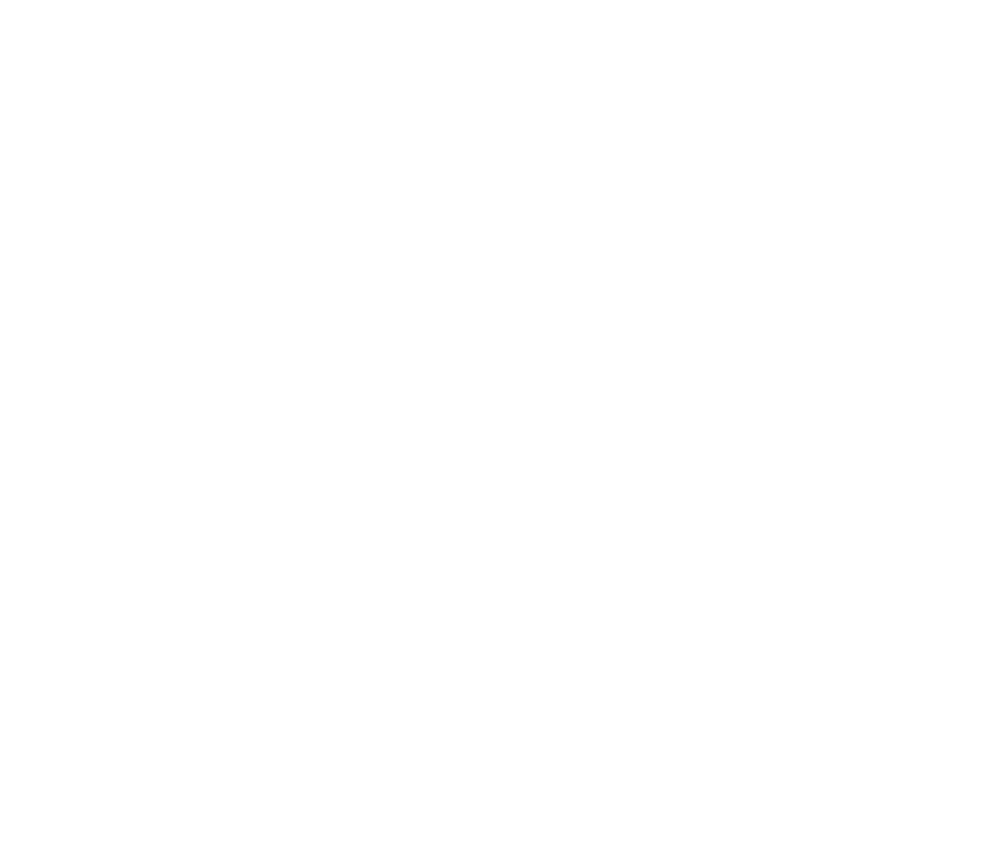
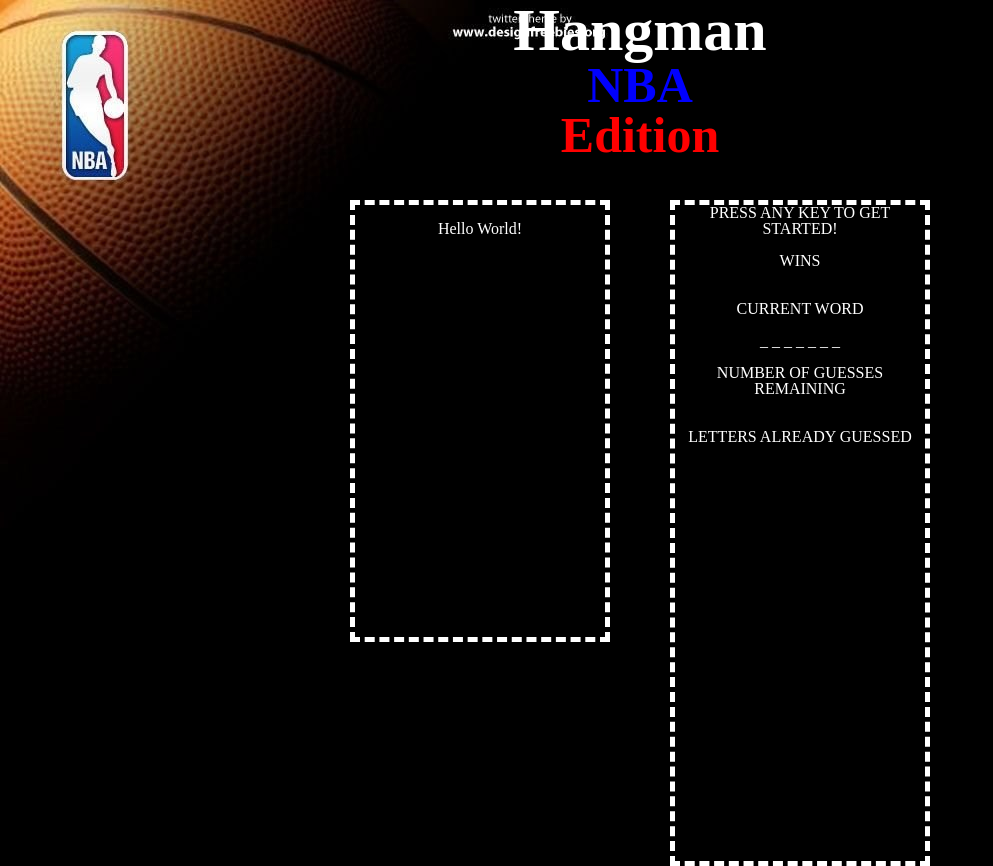
Before and after one commit to dmoralesx24/Word-Guess-Game, a plain HTML site: page index.html in a window 1280 px wide. Shown: the whole page, without its empty margins (0-993 px from the left). Before the commit the page ends 800 px from the top, so only its background shows below. Drawn offline with Linux system fonts and the light colour scheme.

Commit message:
finished the javascript portion for the most part got some left over touch ups to make and with the css

```diff
--- /dev/null
+++ b/assets/css/reset.css
@@ -0,0 +1,43 @@
+html, body, div, span, applet, object, iframe,
+h1, h2, h3, h4, h5, h6, p, blockquote, pre,
+a, abbr, acronym, address, big, cite, code,
+del, dfn, em, img, ins, kbd, q, s, samp,
+small, strike, strong, sub, sup, tt, var,
+b, u, i, center,
+dl, dt, dd, ol, ul, li,
+fieldset, form, label, legend,
+table, caption, tbody, tfoot, thead, tr, th, td,
+article, aside, canvas, details, embed,
+figure, figcaption, footer, header, hgroup,
+menu, nav, output, ruby, section, summary,
+time, mark, audio, video {
+	margin: 0;
+	padding: 0;
+	border: 0;
+	font-size: 100%;
+	font: inherit;
+	vertical-align: baseline;
+}
+/* HTML5 display-role reset for older browsers */
+article, aside, details, figcaption, figure,
+footer, header, hgroup, menu, nav, section {
+	display: block;
+}
+body {
+	line-height: 1;
+}
+ol, ul {
+	list-style: none;
+}
+blockquote, q {
+	quotes: none;
+}
+blockquote:before, blockquote:after,
+q:before, q:after {
+	content: '';
+	content: none;
+}
+table {
+	border-collapse: collapse;
+	border-spacing: 0;
+}
--- a/assets/css/style.css
+++ b/assets/css/style.css
@@ -0,0 +1,53 @@
+body {
+    background: url("../images/nbawallpaper.jpg");
+}
+
+.container {
+    text-align: center;
+    margin-left: auto;
+    margin-right: auto;
+}
+
+h1 {
+    font-size: 60px;
+    color: white;
+    font-weight: bold;
+}
+
+h2 {
+    font-size: 50px;
+    color: blue;
+    font-weight: bold;
+}
+
+h3 {
+    font-size: 50px;
+    color: red;
+    font-weight: bold;
+}
+
+.box1 {
+    float: left;
+    border: 5px;
+    border-style: dashed;
+    border-color: white;
+    text-align: center;
+    color: white;
+    padding-bottom: 400px;
+    width: 250px;
+    margin-top: 40px;
+    margin-left: 350px;
+}
+
+.box2 {
+    float: right;
+    border: 5px;
+    border-style: dashed;
+    border-color: white;
+    text-align: center;
+    color: white;
+    padding-bottom: 400px;
+    width: 250px;
+    margin-top: 40px;
+    margin-right: 350px;
+}
--- a/assets/javascript/game.js
+++ b/assets/javascript/game.js
@@ -0,0 +1,49 @@
+
+// nba teams array
+var nbaTeams = ["hawks", "celtics", "nets", "hornets", "bulls", "cavaliers", "mavericks", "nuggets", "pistons", "warriors", "rockets", "pacers", "clippers", "lakers", "grizzlies", "heat", "bucks", "timberwolves", "pelicans", "knicks", "thunder", "magic", "sixers", "blazers", "kings", "spurs", "raptors", "jazz"];
+
+// random team picked
+var randomTeam = Math.floor(Math.random() * nbaTeams.length);
+var chosenTeam = nbaTeams[randomTeam];
+var rightWord = [];
+var wrongWord = [];
+var underLine = [];
+
+// Dom Manipulation
+var docUnderLine = document.getElementsByClassName("underscore");
+var docRightGuess = document.getElementsByClassName("rightGuess");
+var docWrongGuess = document.getElementsByClassName("wrongGuess");
+var docNumber = document.getElementsByClassName("attempts");
+
+// testing
+console.log(chosenTeam);
+
+// making lines the length of the team name
+let underscore = () => {
+    for(var i = 0; i < chosenTeam.length; i++) {
+        underLine.push("_");
+    }
+    return underLine;
+}
+
+//users guess
+document.addEventListener("keypress", (event) => {
+
+    var keyword = String.fromCharCode(event.keyCode);
+    if(chosenTeam.indexOf(keyword) > -1) {
+     // if user guesses right
+     rightWord.push(keyword);
+     underLine[chosenTeam.indexOf(keyword)] = keyword;
+     docUnderLine[0].innerHTML = underLine.join(" ");
+     docRightGuess[0].innerHTML = rightWord;
+        if(underLine.join("") === chosenTeam) {
+            alert("YOU WIN!");
+        }
+     //  if user guesses wrong
+    } else {
+      wrongWord.push(keyword);
+      docWrongGuess[0].innerHTML = wrongWord;
+     }
+});
+
+docUnderLine[0].innerHTML = underscore().join(" ");
--- a/index.html
+++ b/index.html
@@ -5,10 +5,39 @@
     <meta name="viewport" content="width=device-width, initial-scale=1.0">
     <meta http-equiv="X-UA-Compatible" content="ie=edge">
     <title>Hangman</title>
+    <link rel="stylesheet" href="assets/css/reset.css">
     <link rel="stylesheet" href="assets/css/style.css">
 </head>
 <body>
-
+ <div class = "container">
+  <header>
+    <h1>Hangman</h1>
+    <h2>NBA</h2>
+    <h3>Edition</h3>
+  </header>
+ </div>
+ <div class = "box1">
+     <img src="" alt="">
+     <p>Hello World!</p>
+ </div>
+ <div class = "box2">
+     <p>PRESS ANY KEY TO GET STARTED!</p>
+     <br>
+     <p>WINS</p>
+     <br>
+     <br>
+     <p>CURRENT WORD</p>
+     <br>
+     <p class = "underscore"></p>
+     <br class = "rightGuess">
+     <p>NUMBER OF GUESSES REMAINING</p>
+     <br>
+     <p class = "attempts"></p>
+     <br>
+     <p>LETTERS ALREADY GUESSED</p>
+     <br>
+     <p class = "wrongGuess"></p>
+ </div>
  <script src="assets/javascript/game.js"></script>
 </body>
 </html>
```
Also changed, not shown: assets/images/nbawallpaper.jpg (added), 3 other files.
